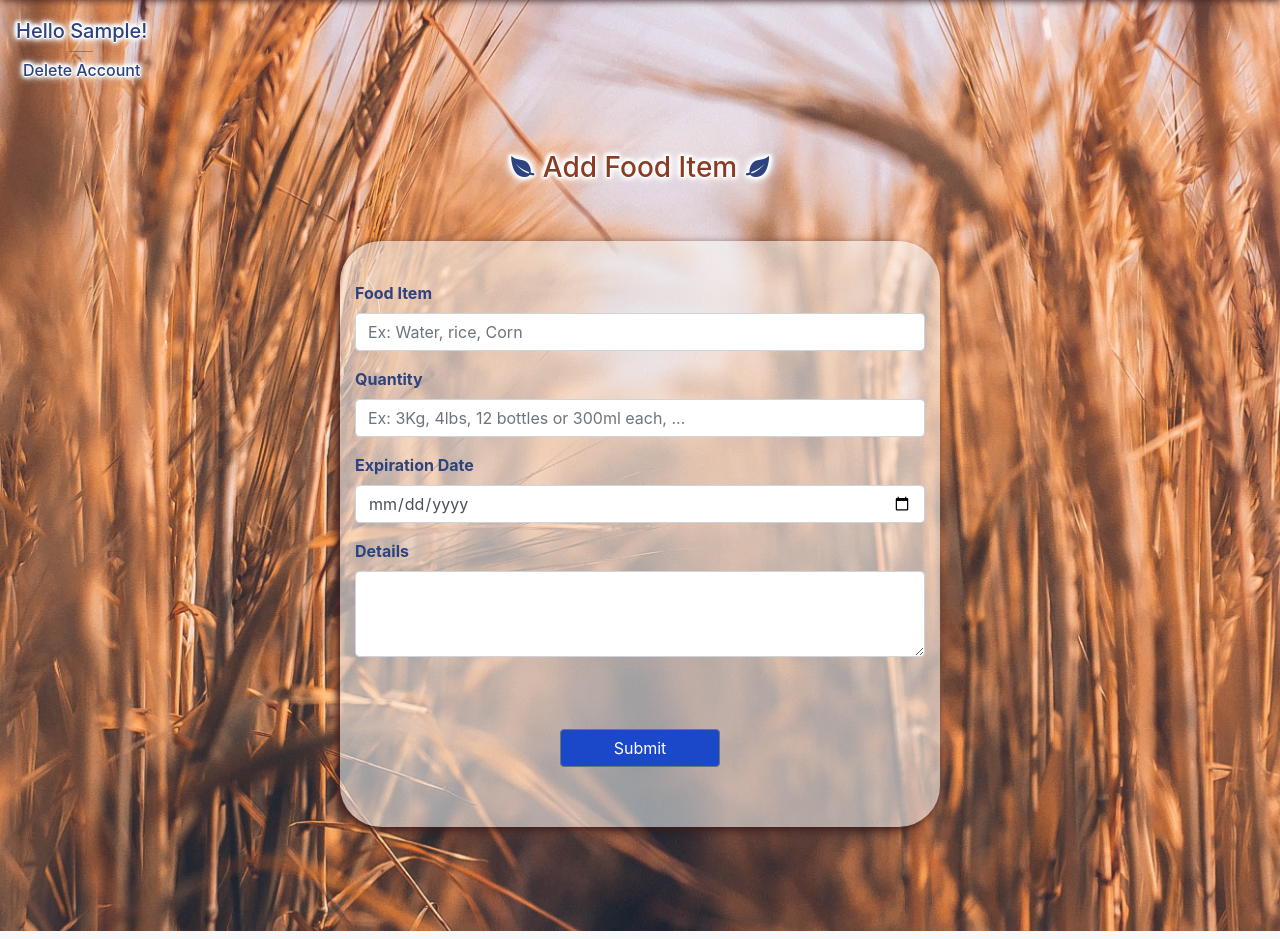
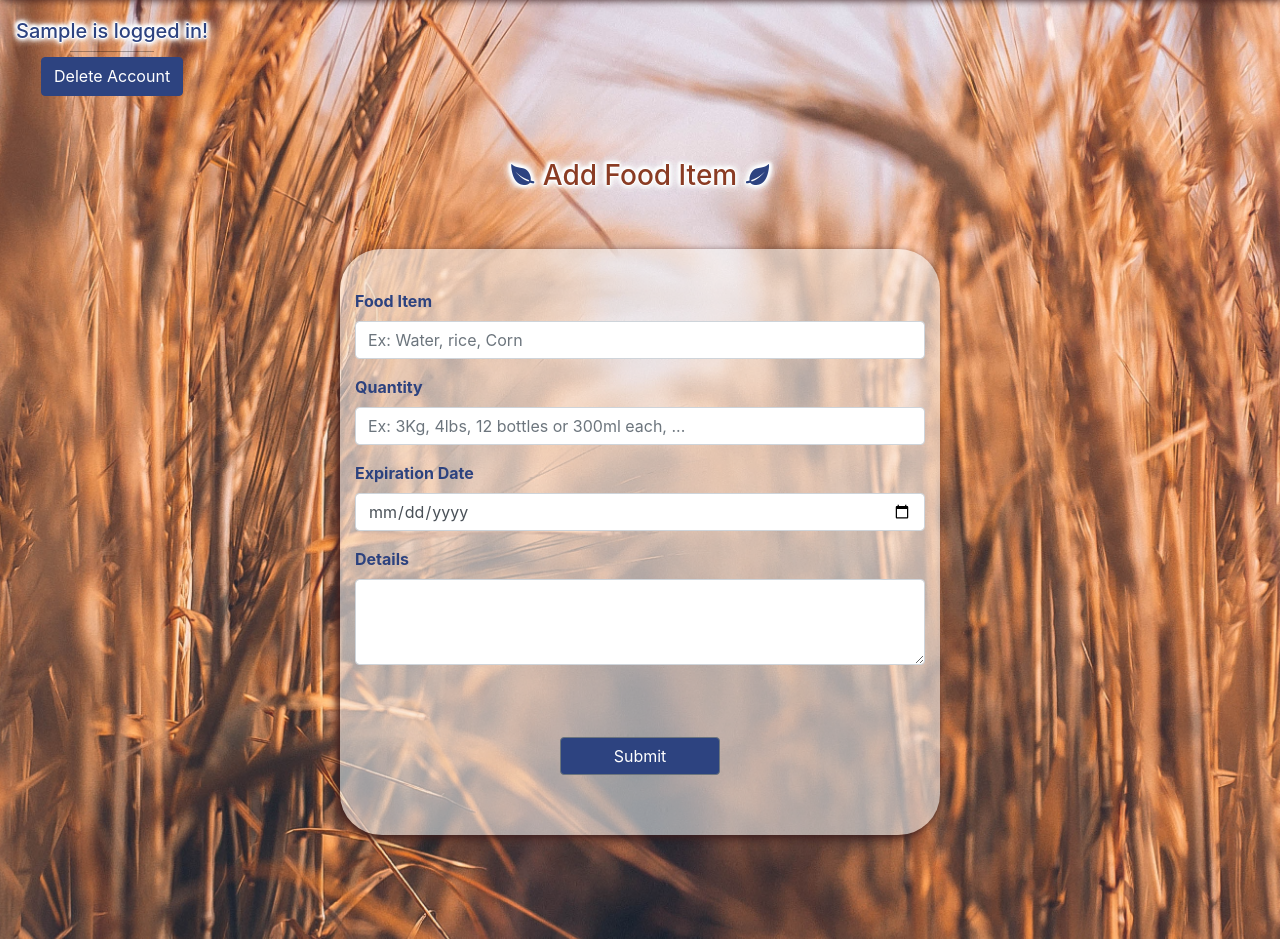
Before and after one commit to Gaberoids/MS3-gf-foodStorage-MongoDb, a Flask app: a page that uses templates/base.html in a window 1280 px wide. Shown: the part 56-995 px from the top of the page. Run offline with Flask 2, Linux system fonts and the light colour scheme; the visitor is signed in with stand-in values (Sample User, id 1); some libraries are stand-ins or nearby versions.

Commit message:
Changed delete account to a button

```diff
--- a/app.py
+++ b/app.py
@@ -97,19 +97,6 @@ def login():
     return render_template("login.html")
 
 
-# @app.route("/user_profile/<profile_username>")
-# def user_profile(profile_username):
-#     loggedin_user = mongo.db.users.find_one(
-#         {"username": session["user_session"]})["username"]
-#     if session["user_session"]:
-#         items_list = list(mongo.db.items.find())
-#         return render_template(
-#             "user_profile.html", profile_username=loggedin_user,
-#             items_l=items_list)
-
-#     return redirect(url_for("login"))
-
-
 @app.route("/logout")
 def logout():
     if session.get('user_session') is not None:
@@ -165,7 +152,7 @@ def edit_item(edit_item_id, profile_username):
     if session.get('user_session') is not None:
         p_username = profile_username
         return render_template(
-            "add_item.html",
+            "edit_item.html",
             profile_username=p_username)
 
     edit_i = mongo.db.items.find_one({"_id": ObjectId(edit_item_id)})
--- a/static/css/style.css
+++ b/static/css/style.css
@@ -66,6 +66,23 @@ h3 i {
     border-color: #8a3c24;
 }
 
+/* profile box */
+.btn-light {
+    color: #fff;
+    background-color: #2d4380;
+    border-color: #2d4380;
+    text-shadow: none;
+}
+
+.btn-light:hover {
+    background-color: rgb(1 27 98);
+    border-color: rgb(1 27 98);
+    color: #fff;
+}
+
+p.delete-account {
+    margin-bottom: 1px;
+}
 /* ---------------------------------------------- Search */
 .btn-outline-success {
     color: #3f538b;
@@ -156,7 +173,7 @@ h3 {
 
 /*  Submit buttons */
 .add-submit-button {
-    background-color: #1b48c9;
+    background-color: #2d4380;
     width: 160px;
 }
 
--- a/templates/base.html
+++ b/templates/base.html
@@ -76,16 +76,24 @@
         <div class="">
             <div class="profile-box">
                 <div class="">
-                    <h5 class="user-profile-id pt-1"> Hello {{ profile_username[0]|upper }}{{ profile_username[1:] }}!</h5>
+                    <h5 class="user-profile-id pt-1"> {{ profile_username[0]|upper }}{{ profile_username[1:] }} is logged in!</h5>
                 </div>
                 <hr class="hr-profile">
-                <div class="">
+                <div class="text-center">
+                    <a href="{{ url_for('delete_user', delete_profile_id=profile_id) }}" class="btn btn-light">
+                        <!-- profile_id is defined(comes from) from get_items().
+                                            user_id is defined here to be used by delete() -->
+                        <p class="delete-account"> Delete Account</p>
+                    </a>
+                </div>
+
+                <!-- <div class="">
                     <a href="{{ url_for('delete_user', delete_profile_id=profile_id) }}" class="delete-acc-link">
                         <!-- profile_id is defined(comes from) from get_items().
-                            user_id is defined here to be used by delete() -->
+                            user_id is defined here to be used by delete() --><!--
                         <h6 class=" pt-1"> Delete Account</h6>
                     </a>
-                </div>
+                </div> -->
             </div>
         </div>
         {% endif %}
```
